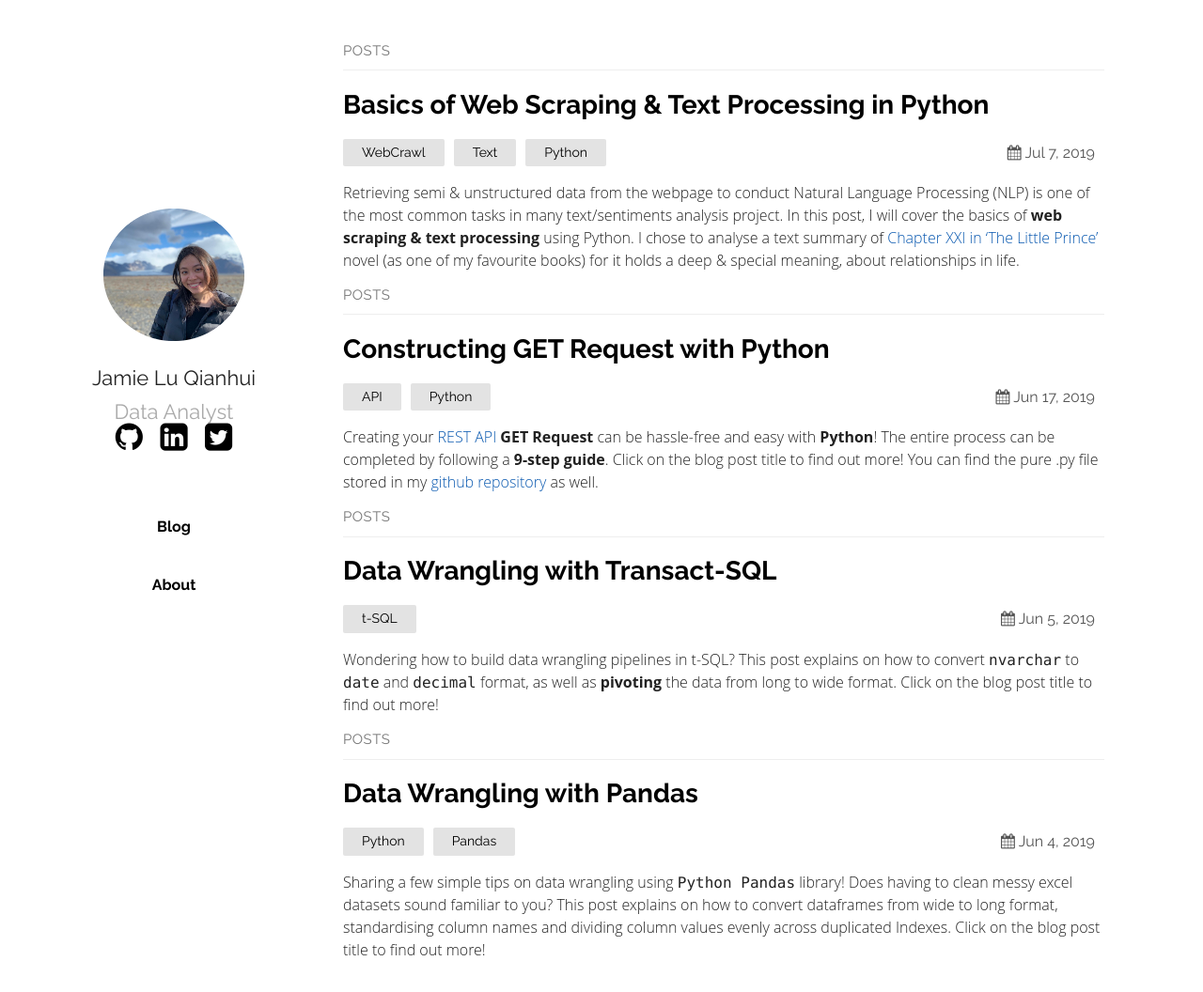
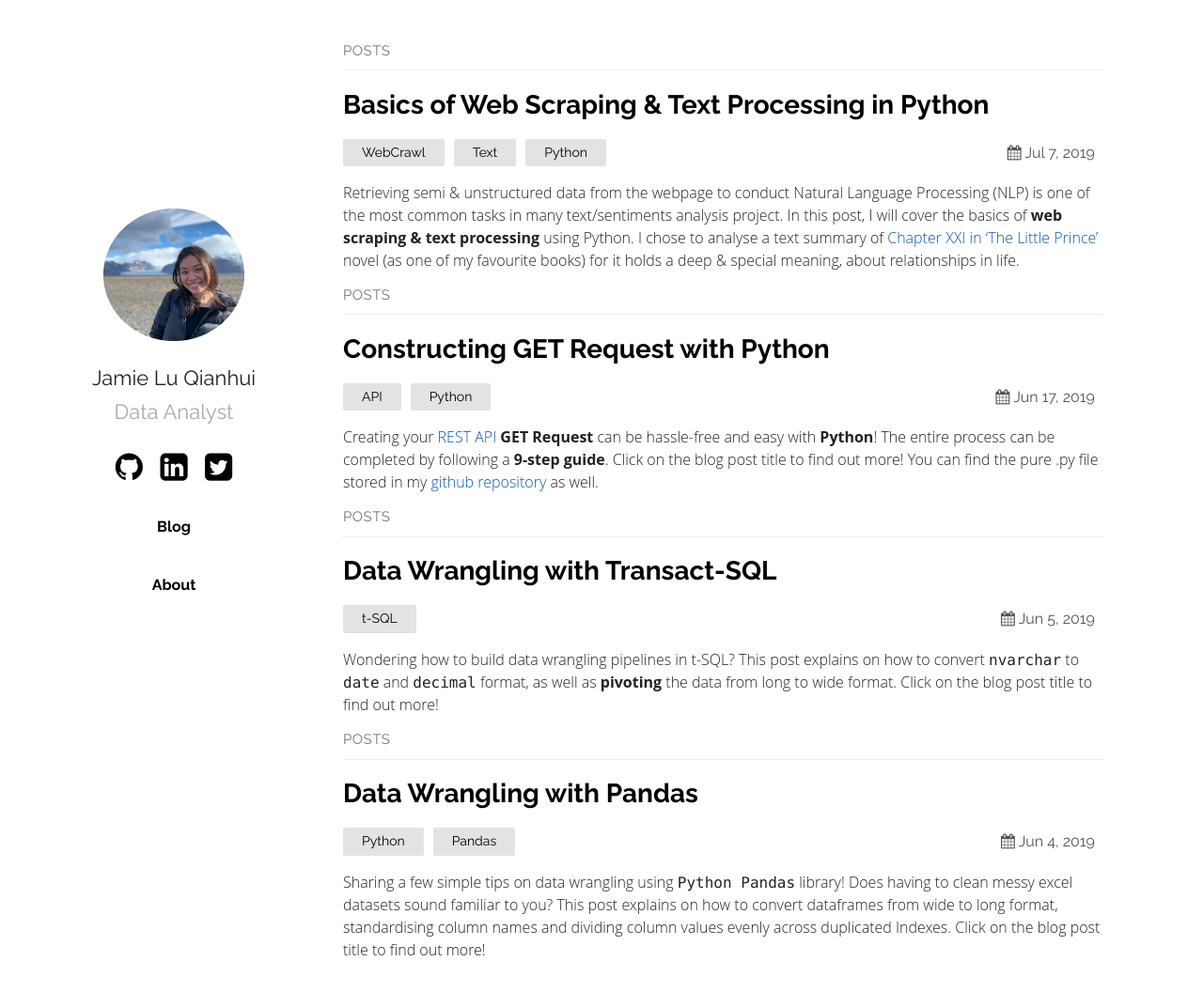
Before and after one commit to jamieqianhui/jamieqianhui.github.io, a Jekyll site: the page built from index.md, in a window 1280 px wide and 1068 px high. Shown: the top 1056 px of the window at 94% size. Built offline with Jekyll 4.4.1, drawn with Linux system fonts in a browser that asks for light colours.

Commit message:
Update default.html

```diff
--- a/_layouts/default.html
+++ b/_layouts/default.html
@@ -13,13 +13,13 @@
 			</a>
 			<a style = "text-decoration:none" href="https://jamieqianhui.github.io"> <h2>{{ site.plainwhite.name }}</h2></a>
 			<a class="tagline">{{ site.plainwhite.tagline }}</a>
-			<b></b>
+			<p>
 			<ul class="social">
 				<a href="https://github.com/{{ site.plainwhite.social_links.github }}"><li><i class="icon-github-circled"></i></li></a>
 				<a href="https://linkedin.com/{{ site.plainwhite.social_links.linkedIn }}"><li><i class="icon-linkedin-squared"></i></li></a>
 				<a href="https://twitter.com/{{ site.plainwhite.social_links.twitter }}"><li><i class="icon-twitter-squared"></i></li></a>
 			</ul>
-			<p>
+			<b></b>
 			<a style = "text-decoration:none" href=" https://jamieqianhui.github.io"><h4><b>Blog</b></h4>
 			<a style = "text-decoration:none" href=" https://jamieqianhui.github.io/about"><h4><b>About</b></h4></a>
 			<p>
```
